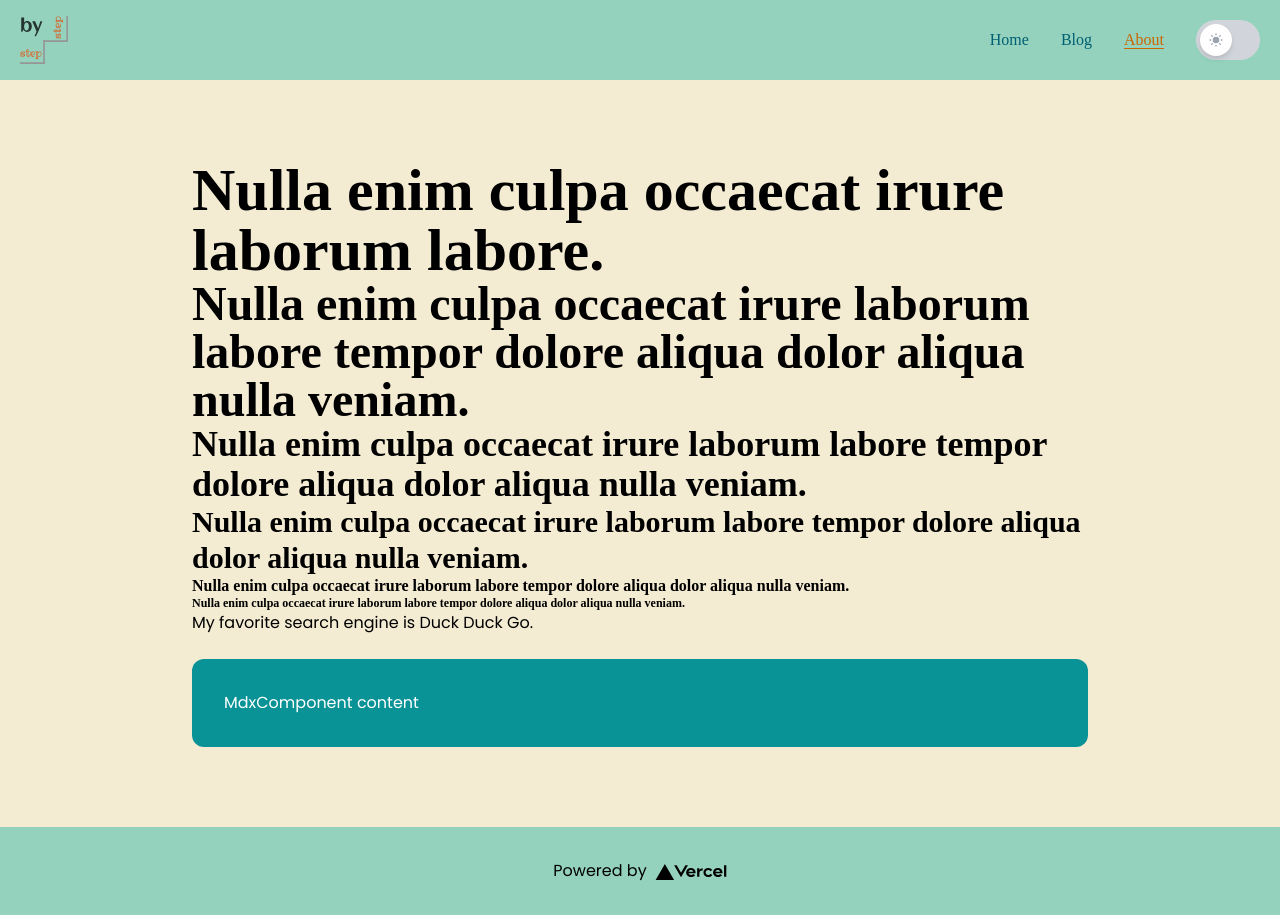
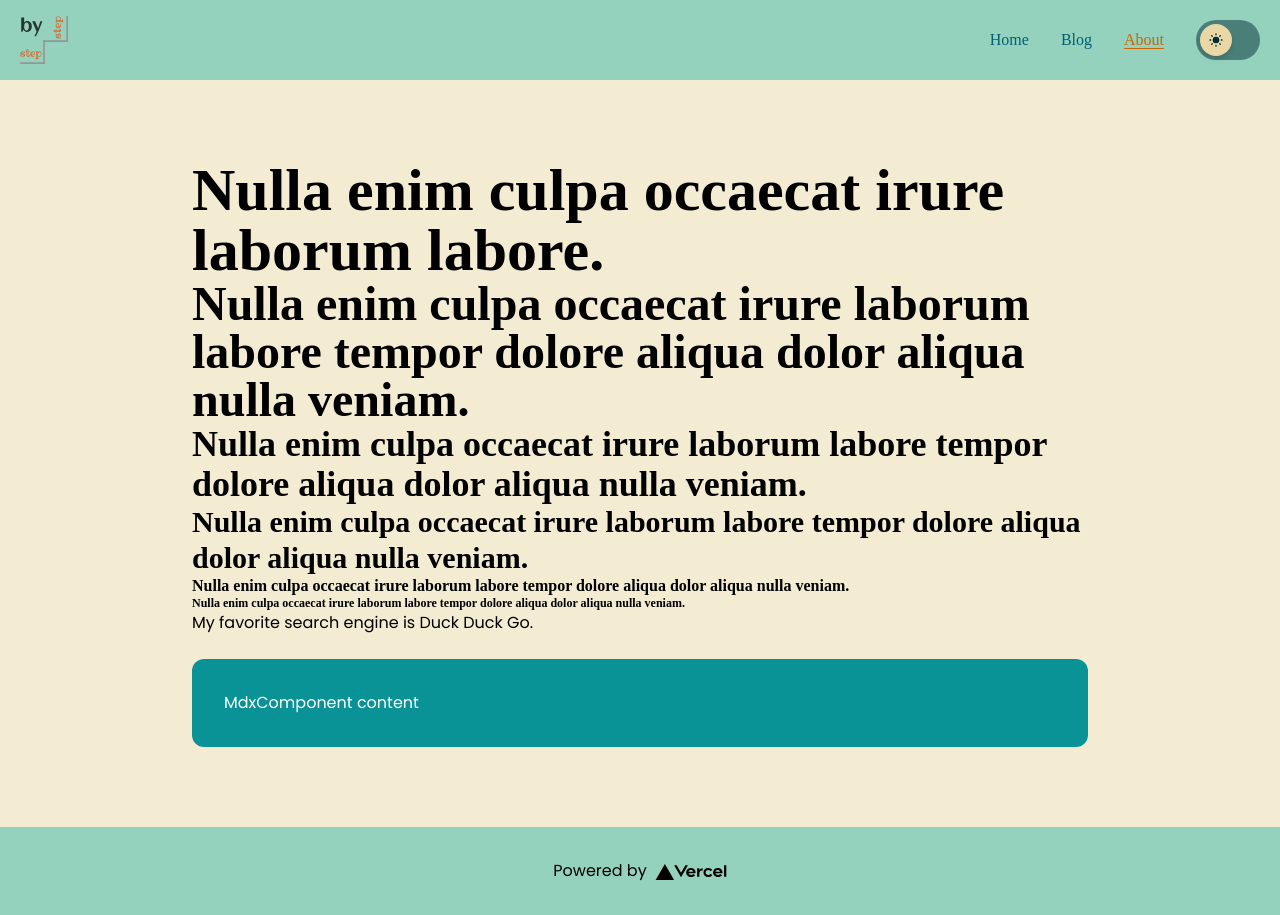
Before and after one commit to DrShpongle/step-by-step-blog, a Next.js app: page /about in a window 1280 px wide. Built offline with nearby package versions, Linux system fonts and the light colour scheme; a web font is replaced by a local one; what @tailwindcss/typography would draw is missing.

Commit message:
rework dark-theme-toggler

```diff
--- a/package.json
+++ b/package.json
@@ -13,6 +13,7 @@
     "@tailwindcss/typography": "^0.4.1",
     "@types/webpack-env": "^1.16.3",
     "classnames": "^2.3.1",
+    "framer-motion": "^5.3.1",
     "next": "12.0.4",
     "next-compose-plugins": "^2.2.1",
     "next-themes": "^0.0.15",
--- a/src/components/dark-mode-toggler.tsx
+++ b/src/components/dark-mode-toggler.tsx
@@ -1,5 +1,6 @@
 import * as React from 'react'
 import {useTheme} from 'next-themes'
+import {motion} from 'framer-motion'
 
 const DarkModeToggler = () => {
   const [isMounted, setIsMounted] = React.useState<boolean>(false)
@@ -10,17 +11,27 @@ const DarkModeToggler = () => {
     setTheme(nextTheme)
   }
   return (
-    <div className="flex items-center justify-between flex-shrink-0">
+    <div className="flex-shrink-0">
+      <div className="w-16 h-10">
         <div
-        className="w-16 h-10 p-1 bg-gray-300 rounded-full dark:bg-gray-1000"
+          className="w-full h-full p-1 bg-opacity-50 rounded-full dark:bg-opacity-50 dark:bg-champagne bg-viridian-blue-darkest"
           onClick={handleClick}
           aria-label="Toggle Dark Mode"
           role="button"
         >
-        <div
-          className={`bg-white w-8 h-8 rounded-full shadow-md duration-300 ease-in-out flex items-center justify-center dark:bg-gray-800 ${
-            isMounted && (theme === 'dark' ? 'translate-x-6' : '')
-          }`}
+          {isMounted ? (
+            <motion.div
+              variants={{
+                light: {
+                  x: 0,
+                },
+                dark: {
+                  x: '24px',
+                },
+              }}
+              animate={isMounted && theme === 'dark' ? 'dark' : 'light'}
+              initial={theme === 'dark' ? 'dark' : 'light'}
+              className="flex items-center justify-center w-8 h-8 rounded-full shadow-md bg-champagne dark:bg-viridian-blue-darkest"
             >
               {isMounted && (
                 <svg
@@ -28,7 +39,7 @@ const DarkModeToggler = () => {
                   viewBox="0 0 24 24"
                   fill="currentColor"
                   stroke="currentColor"
-              className="w-4 h-4 text-gray-400 dark:text-gray-200"
+                  className="w-4 h-4 text-viridian-blue-darkest dark:text-champagne"
                 >
                   {theme === 'dark' ? (
                     <path
@@ -47,6 +58,8 @@ const DarkModeToggler = () => {
                   )}
                 </svg>
               )}
+            </motion.div>
+          ) : null}
         </div>
       </div>
     </div>
--- a/src/pages/_document.tsx
+++ b/src/pages/_document.tsx
@@ -32,7 +32,7 @@ class MyDocument extends Document {
             rel="stylesheet"
           />
         </Head>
-        <body className="bg-opacity-50 text-dark dark:text-champagne font-body bg-champagne dark:bg-black">
+        <body className="bg-opacity-50 text-dark dark:text-champagne font-body bg-champagne dark:bg-viridian-blue-darkest">
           <Main />
           <NextScript />
         </body>
--- a/tailwind.config.js
+++ b/tailwind.config.js
@@ -10,6 +10,7 @@ const customColors = {
     DEFAULT: '#0a9396',
     light: '#94d2bd',
     dark: '#005f73',
+    darkest: '#002c36',
   },
   champagne: '#e9d8a6',
   gambodge: '#ee9b00',
```
Also changed, not shown: 1 other file (tests, documents, lock files or other folders). Lines whose indentation alone changed are shown as unchanged.
